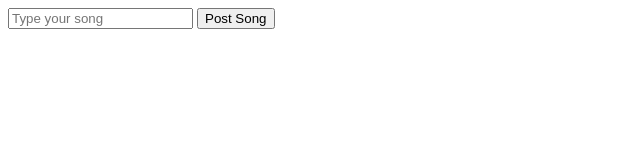
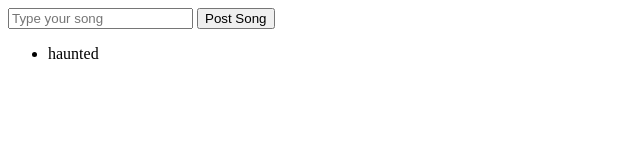
Before and after one commit to jamilevalerio/song-list, a plain HTML site: page index.html in a window 1280 px wide. Shown: the full height of the page, 0-640 px from the left. Drawn offline with Linux system fonts and the light colour scheme.

Commit message:
Manipulating the HTML to show the new posts.

```diff
--- a/index.html
+++ b/index.html
@@ -8,9 +8,12 @@
 </head>
 <body>
   <form action="">
-    <input type="text" placeholder="Type your song">
+    <input type="text" placeholder="Type your song" name="songname" class="song-name">
     <button>Post Song</button>
   </form>
+  <ul class="song-list">
+
+  </ul>
   <script src="script.js"></script>
 </body>
 </html>
--- a/script.js
+++ b/script.js
@@ -1,10 +1,43 @@
 console.log('#ConstruindoCRUD')
+
+//music database
+
+const songList = {
+  users: [
+    {
+      username: 'jamile',
+    }
+  ],
+  posts: [
+    {
+      id: 1,
+      artist: 'rihanna',
+      song: 'diamonds'
+    }
+  ],
+  createList(dados) {
+    //creats posts in memory (array/object)
+    songList.posts.push({
+        id: songList.posts.length + 1,
+        artist: dados.artist,
+        song: dados.song
+    })
+    //creates post on HTML
+    const songItem = document.querySelector('.song-list');
+    songItem.insertAdjacentHTML("afterbegin", `<li>${dados.song}</li>`);
+    //insertAdjacentHTML is used to insert elements on the webpage
+  },
+};
+songList.createList({artist: 'beyoncé' , song: 'haunted'});
+console.log(songList.posts);
 
 const musicForm = document.querySelector('form'); //gets the HTML element
 
 //gets the submission
 musicForm.addEventListener('submit', function musicPostController(eventInfo){
   eventInfo.preventDefault(); //'preventDefault' stops the reload default event
-  console.log('Song posted!')
-}
-)
+
+  const songName = document.querySelector('.song-name');
+
+  songName.value = ''; //clears the input after the value is submited
+})
```
